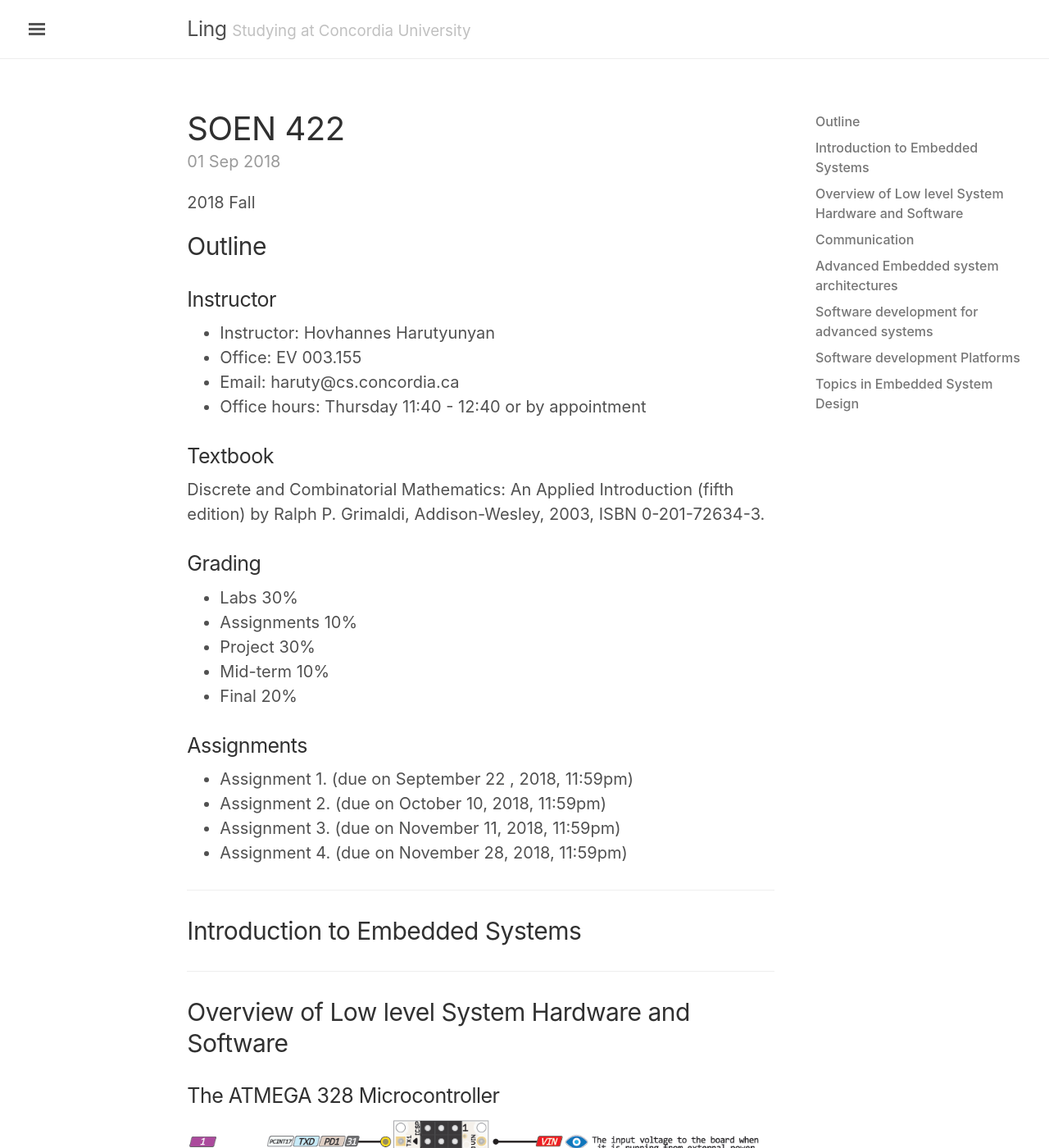
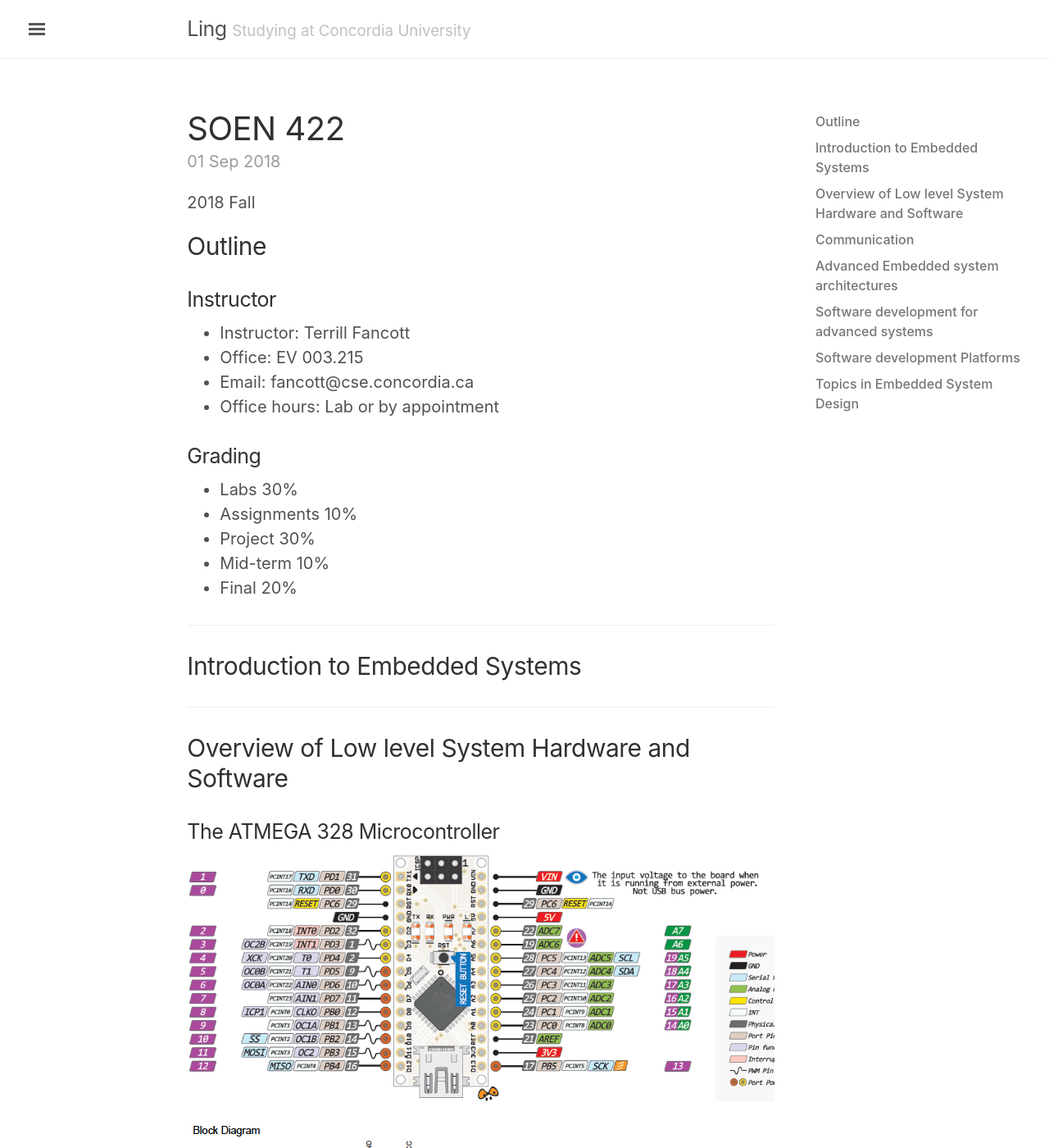
Before and after one commit to lingt-xyz/note, a Jekyll site: the page built from _posts/2018-09-01-SOEN422.md, in a window 1280 px wide and 1400 px high. Shown: the whole window at 82% size. Built offline with Jekyll 4.4.1, drawn with Linux system fonts in a browser that asks for light colours; comment, search, counter and statistics services are not loaded.

Commit message:
update outline

```diff
--- a/_posts/2018-09-01-SOEN422.md
+++ b/_posts/2018-09-01-SOEN422.md
@@ -11,13 +11,10 @@ comments: true
 ## Outline
 
 ### Instructor
-* Instructor: Hovhannes Harutyunyan
-* Office: EV 003.155
-* Email: haruty@cs.concordia.ca
-* Office hours: Thursday 11:40 - 12:40 or by appointment
-
-### Textbook
-Discrete and Combinatorial Mathematics: An Applied Introduction (fifth edition) by Ralph P. Grimaldi, Addison-Wesley, 2003, ISBN 0-201-72634-3.
+* Instructor: Terrill Fancott
+* Office: EV 003.215
+* Email: fancott@cse.concordia.ca
+* Office hours: Lab or by appointment
 
 ### Grading
 * Labs				30%
@@ -25,13 +22,6 @@ Discrete and Combinatorial Mathematics: An Applied Introduction (fifth edition)
 * Project			30%
 * Mid-term          10%
 * Final     		20%
-
-
-### Assignments
-* Assignment 1. (due on September 22 , 2018, 11:59pm)
-* Assignment 2. (due on October 10, 2018, 11:59pm)
-* Assignment 3. (due on November 11, 2018, 11:59pm)
-* Assignment 4. (due on November 28, 2018, 11:59pm)
 
 ---
 
```
